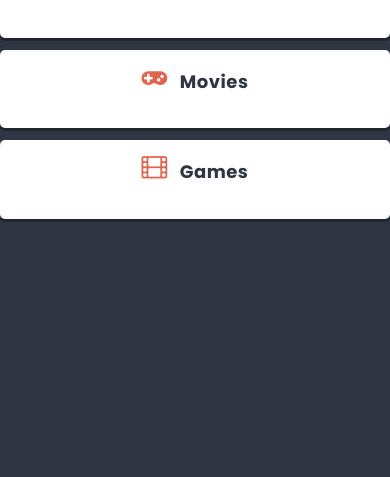
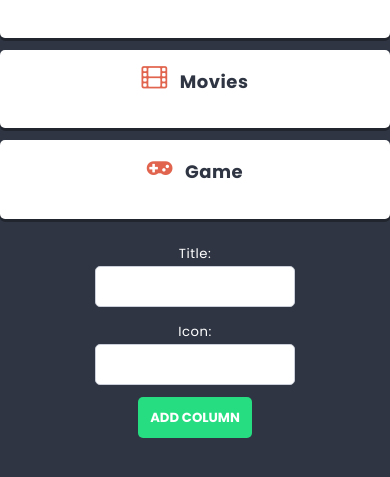
Before and after one commit to luqol/project-react-toDoApp, a React (Create React App) app: page / in a window 390 px wide. Shown: the part 651-1128 px from the top of the page. Before the commit the page ends 902 px from the top, so only its background shows below. Built offline with nearby package versions, Linux system fonts and the light colour scheme.

Commit message:
add addColumns

```diff
--- a/package.json
+++ b/package.json
@@ -11,6 +11,7 @@
     "react-dom": "^18.2.0",
     "react-scripts": "5.0.1",
     "sass": "^1.70.0",
+    "shortid": "^2.2.16",
     "web-vitals": "^2.1.4"
   },
   "scripts": {
--- /dev/null
+++ b/src/components/ColumnForm/ColumnForm.js
@@ -0,0 +1,28 @@
+import styles from './ColumnForm.module.scss';
+import { useState} from 'react';
+import Button from '../Button/Button';
+import TextInput from '../TextInput/TextInput';
+
+const ColumnForm = props => {
+  const [title, setTitle] = useState('');
+  const [icon, setIcon] = useState('');
+
+  const handleSubmit = e => {
+    e.preventDefault();
+    props.action({title: title, icon: icon});
+    setTitle('');
+    setIcon('');
+  };
+  return (
+    <form className={styles.columnForm} onSubmit={handleSubmit} >
+      <label>Title:</label>
+      <TextInput value={title} onChange={e => setTitle(e.target.value)} />
+      <label>Icon:</label>
+      <TextInput value={icon} onChange={e => setIcon(e.target.value)} />
+      <Button>Add column</Button>
+
+    </form>
+  );
+};
+
+export default ColumnForm;
--- /dev/null
+++ b/src/components/ColumnForm/ColumnForm.module.scss
@@ -0,0 +1,23 @@
+.columnForm{
+  padding: 10px;
+  text-align: center;
+}
+
+label{
+    margin:5px;
+}
+
+@media (max-width: 767px) {
+
+  .columnForm{
+    display: flex;
+    flex-direction: column;
+    align-items: center;
+    button{
+      width: 114px;
+    }
+    input{
+      width: 162px;
+    }
+  }
+}
--- a/src/components/List/List.js
+++ b/src/components/List/List.js
@@ -1,7 +1,20 @@
 import Column from '../Column/Column';
 import styles from './List.module.scss';
+import ColumnForm from '../ColumnForm/ColumnForm';
+import { useState, useEffect } from 'react';
+import shortid from 'shortid';
 
 const List = () => {
+  const [columns, setColumns] = useState([
+    {id: 1, title: 'Books', icon: 'book'},
+    {id: 2, title: 'Movies', icon: 'film'},
+    {id: 3, title: 'Game', icon: 'gamepad'},
+  ]);
+
+  const addColumn = newColumn => {
+    setColumns([...columns, {id: shortid(), title: newColumn.title, icon: newColumn.icon}]);
+  };
+
   return (
     <div className={styles.list}>
       <header className={styles.header}>
@@ -9,10 +22,9 @@ const List = () => {
       </header>
       <p className={styles.description}>Intresting things I want to check out</p>
       <section className={styles.columns}>
-        <Column title="Books" icon="book"/>
-        <Column title="Movies" icon="gamepad"/>
-        <Column title="Games" icon="film"/>
+      {columns.map(column => <Column key={column.id} title={column.title} icon={column.icon} />)}
       </section>
+       <ColumnForm action={addColumn}/>
     </div>
   );
 };
--- a/src/components/TextInput/TextInput.js
+++ b/src/components/TextInput/TextInput.js
@@ -2,7 +2,7 @@ import styles from './TextInput.module.scss';
 
 const TextInput = props => {
     return (
-    <input className={styles.input} placeholder={props.placeholder} type="text" />
+    <input className={styles.input}  value={props.value} onChange={props.onChange} placeholder={props.placeholder} type="text" />
     );
 };
 
```
Also changed, not shown: 1 other file (tests, documents, lock files or other folders).
